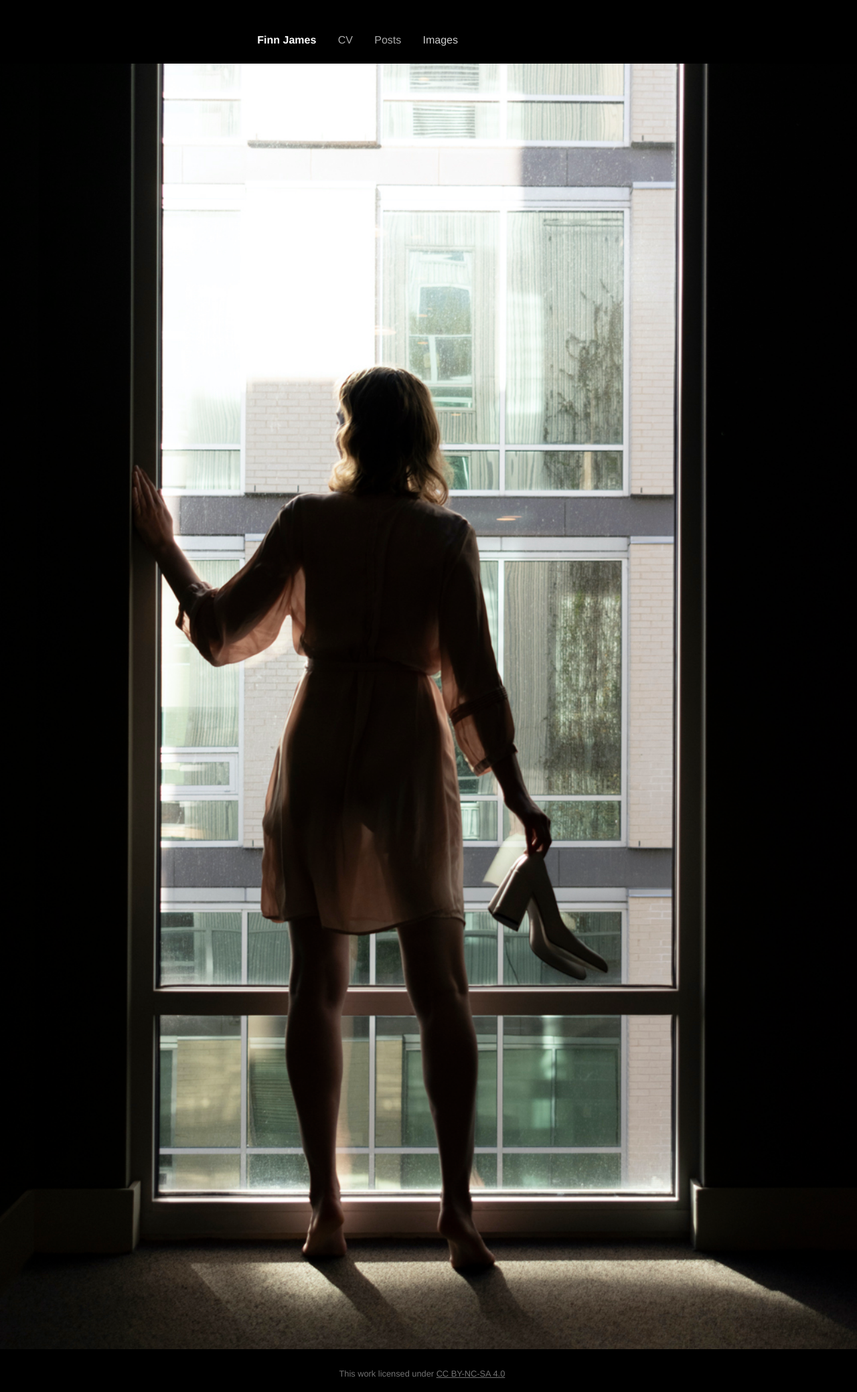
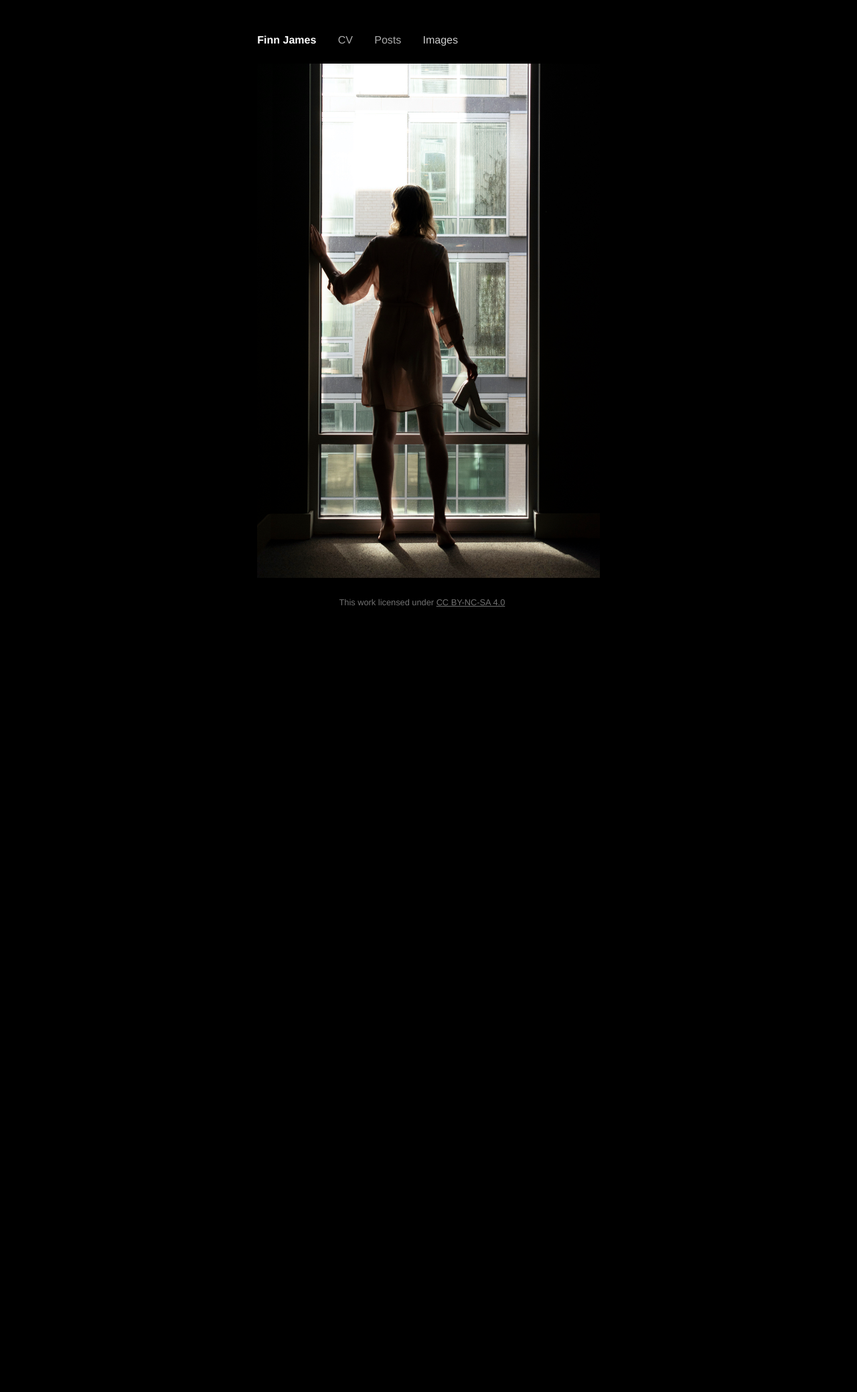
Before and after one commit to finnjames/finnjames.dev, a Jekyll site: the page built from pages/images.md, in a window 1280 px wide. Shown: the whole page at 67% size. Built offline with Jekyll 4.4.1, drawn with Linux system fonts in a browser that asks for light colours; some web fonts are replaced; after the commit the page ends 927 px from its top, so only the background shows below that.

Commit message:
structure tweaks

```diff
--- a/Gemfile
+++ b/Gemfile
@@ -1,7 +1,7 @@
 source "https://rubygems.org"
 
 # This is the default theme for new Jekyll sites. You may change this to anything you like.
-gem "minima", "~> 2.5"
+# gem "minima", "~> 2.5"
 gem "github-pages", group: :jekyll_plugins
 # To upgrade, run `bundle update github-pages`.
 
--- a/_sass/_glimmer.scss
+++ b/_sass/_glimmer.scss
@@ -49,6 +49,7 @@ img {
 
 .image {
   width: 100%;
+  margin-left: 0;
 }
 
 .image_full {
--- a/pages/images.md
+++ b/pages/images.md
@@ -7,9 +7,10 @@ permalink: /images
 <head><style>
 html { background: black; }
 #title > a { color: white; }
+#title > a:hover { color: #ddd }
 .current_page { color: #ccc; }
 .current_page:hover { color: #a6a6a6; }
 footer, footer a { color: #717171; }
 </style></head>
 
-<img class="image_full" src="/assets/photos/e1.jpg" />
+<img class="image" src="/assets/photos/e1.jpg" />
```
Also changed, not shown: index.md (+1 -1 lines).
